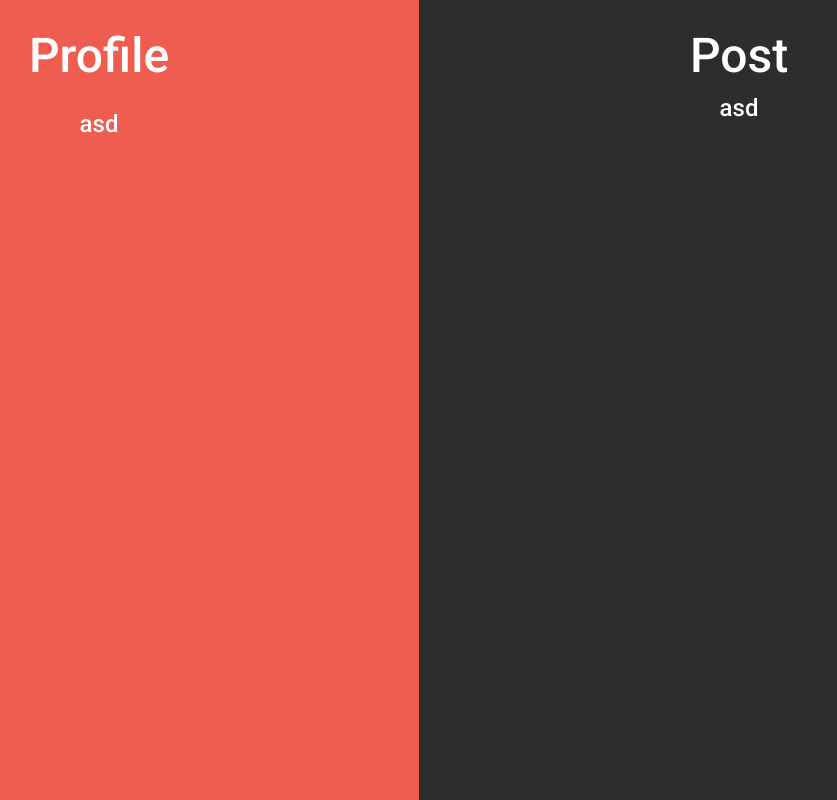
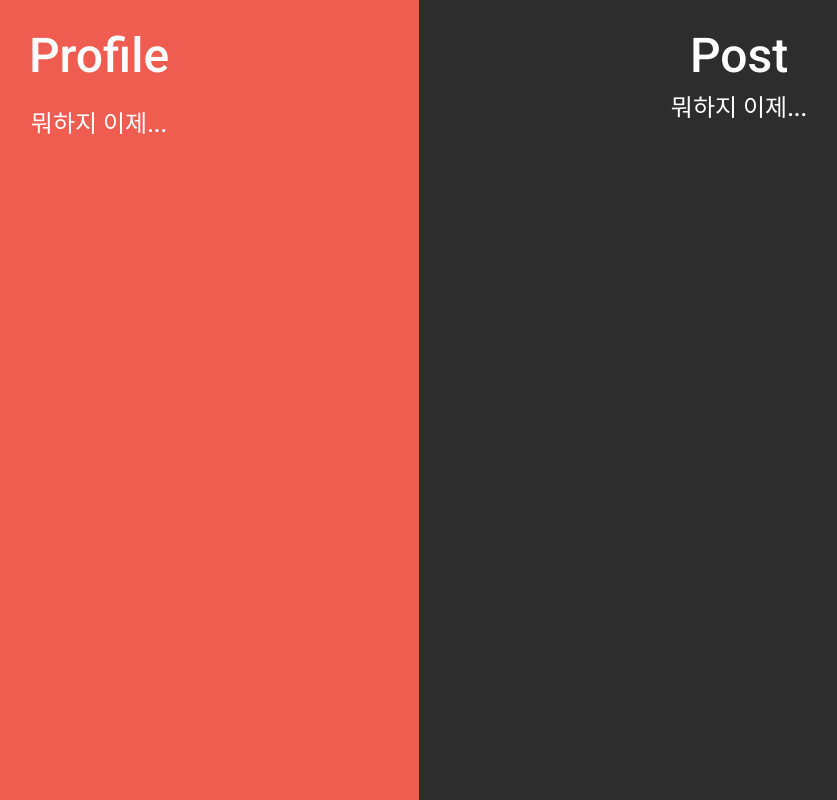
Before and after one commit to gidskql6671/gidskql6671.github.io, a React (Create React App) app: page / in a window 1280 px wide. Shown: the top 800 px of the page, without its empty margins (221-1058 px from the left). Built offline with nearby package versions, Linux system fonts and the light colour scheme; a web font is replaced by a local one.

Commit message:
Add transition & Design a section

```diff
--- a/src/App.js
+++ b/src/App.js
@@ -100,7 +100,7 @@ const App = ( { location } ) => {
 
 	}, [location]);
 
-
+	// aa
 
 	return (
 		<div className="App">
--- a/src/Components/Post.js
+++ b/src/Components/Post.js
@@ -15,7 +15,7 @@ const Post = () => {
 	return (
 		<Container>
 			<Header> Post </Header>
-			<p> asd </p>
+			<p> 뭐하지 이제... </p>
 		</Container>
 	);
 }
--- a/src/Components/Profile.js
+++ b/src/Components/Profile.js
@@ -15,7 +15,7 @@ const Profile = () => {
 	return (
 		<Container>
 			<Header> Profile </Header>
-			<p> asd </p>
+			<p> 뭐하지 이제... </p>
 		</Container>
 	);
 }
```
